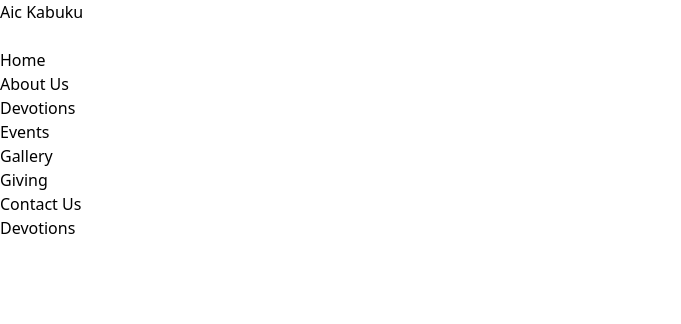
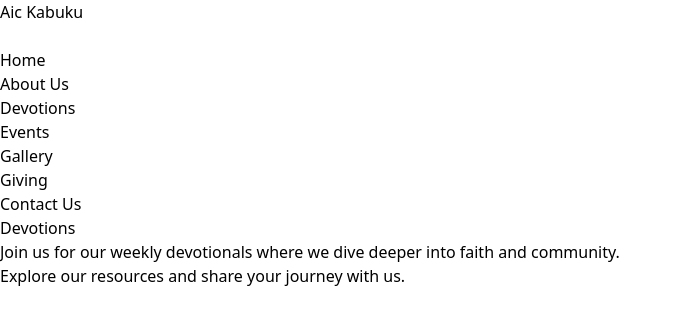
Before and after one commit to mercymugambi/react_redux_aic, a React (Create React App) app: page /devotions in a window 1280 px wide. Shown: the top 324 px of the page, without its empty margins (0-681 px from the left). Built offline with nearby package versions, Linux system fonts and the light colour scheme.

Commit message:
Update with arrow functions

```diff
--- a/src/components/Devotions.js
+++ b/src/components/Devotions.js
@@ -1,9 +1,19 @@
-import React from 'react'
+import React from 'react';
 
-function Devotions() {
+const Devotions = () => {
   return (
-    <div>Devotions</div>
-  )
-}
+    <section id="devotion" className="min-h-screen flex items-center justify-center bg-gray-200">
+      <div className="text-center">
+        <h1 className="text-4xl font-bold text-black">Devotions</h1>
+        <p className="mt-4 text-gray-600">
+          Join us for our weekly devotionals where we dive deeper into faith and community.
+        </p>
+        <p className="mt-2 text-gray-600">
+          Explore our resources and share your journey with us.
+        </p>
+      </div>
+    </section>
+  );
+};
 
-export default Devotions
+export default Devotions;
```
